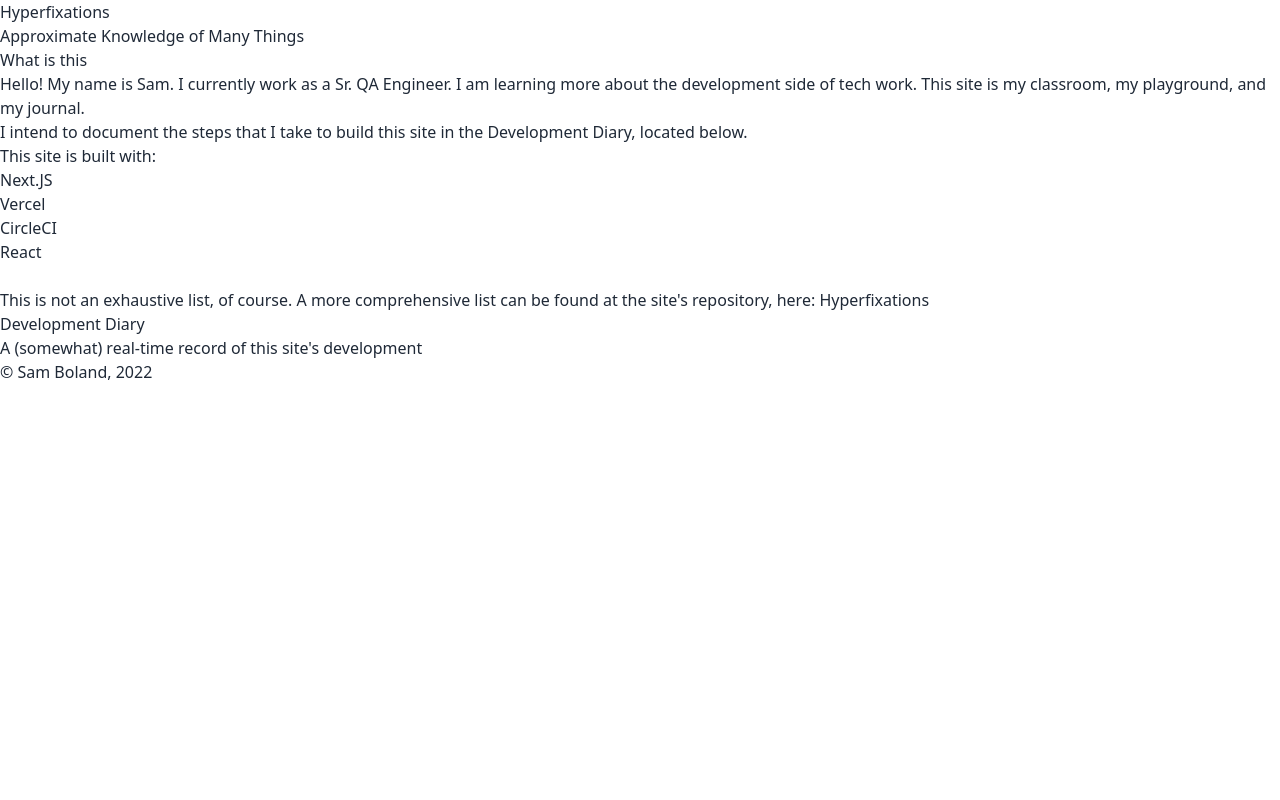
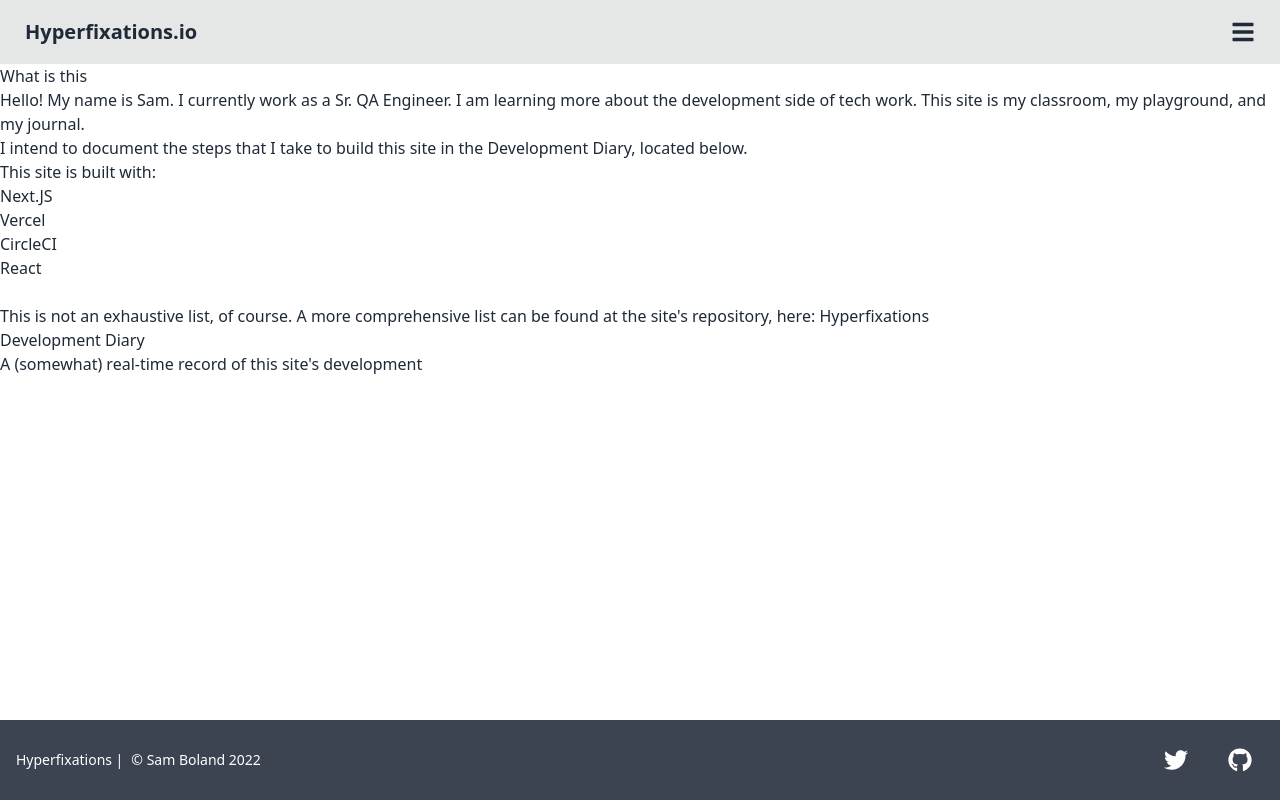
Before and after one commit to samuelboland/Hyperfixations, a Next.js app: page / in a window 1280 px wide. Built offline with nearby package versions, Linux system fonts and the light colour scheme.

Commit message:
Create header and footer w/ TailwindCSS & DaisyUI

```diff
--- a/components/footer.jsx
+++ b/components/footer.jsx
@@ -1,9 +1,25 @@
+import Link from 'next/link';
+import { FaGithub, FaTwitter } from 'react-icons/fa';
+
 const Footer = () => {
     return (
-        <footer data-cy="footer">
-            <main>
-                <p>© Sam Boland, 2022</p>
-            </main>
+        <footer class="footer fixed inset-x-0 bottom-0 items-center bg-neutral p-4 text-neutral-content">
+            <div class="grid-flow-col items-center">
+                <h1>Hyperfixations |</h1>
+                <p>© Sam Boland 2022</p>
+            </div>
+            <div class="grid-flow-col gap-4 md:place-self-center md:justify-self-end">
+                <Link href="https://twitter.com/samcboland">
+                    <button class="btn btn-ghost btn-square">
+                        <FaTwitter size={24} />
+                    </button>
+                </Link>
+                <Link href="https://www.github.com/samuelboland/">
+                    <button class="btn btn-ghost btn-square">
+                        <FaGithub size={24} />
+                    </button>
+                </Link>
+            </div>
         </footer>
     );
 };
--- a/components/header.jsx
+++ b/components/header.jsx
@@ -1,17 +1,40 @@
+import { FaBars } from 'react-icons/fa';
 import Link from 'next/link';
 
 const Header = () => {
     return (
-        <main>
-            <nav>
+        <div class="navbar bg-base-300">
+            <div class="flex-1">
                 <Link href="/">
-                    <a data-cy="headerLink">
-                        <h1 data-cy="headerText"> Hyperfixations </h1>
-                    </a>
+                    <a class="btn btn-ghost text-xl normal-case">Hyperfixations.io</a>
                 </Link>
-                <div data-cy="headerSubtitle"> Approximate Knowledge of Many Things </div>
-            </nav>
-        </main>
+            </div>
+            <div class="dropdown-left dropdown">
+                <label tabindex="0" class="btn btn-ghost rounded-btn">
+                    <FaBars size={24} />
+                </label>
+                <ul
+                    tabindex="0"
+                    class="dropdown-content menu rounded-box mt-4 w-52 bg-base-100 p-2 shadow"
+                >
+                    <li>
+                        <Link href="/">
+                            <a>Home</a>
+                        </Link>
+                    </li>
+                    <li>
+                        <Link href="/posts">
+                            <a>Dev Log</a>
+                        </Link>
+                    </li>
+                    <li>
+                        <Link href="/about">
+                            <a>About</a>
+                        </Link>
+                    </li>
+                </ul>
+            </div>
+        </div>
     );
 };
 
```
